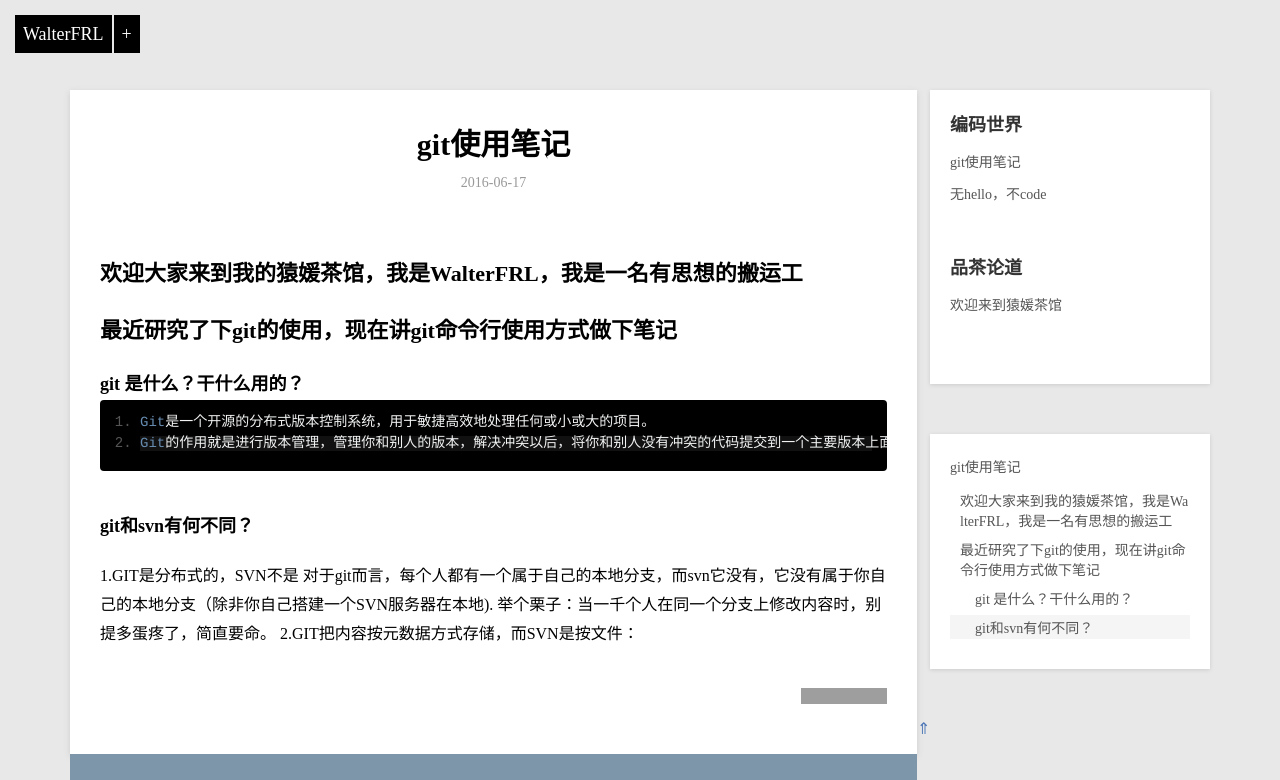
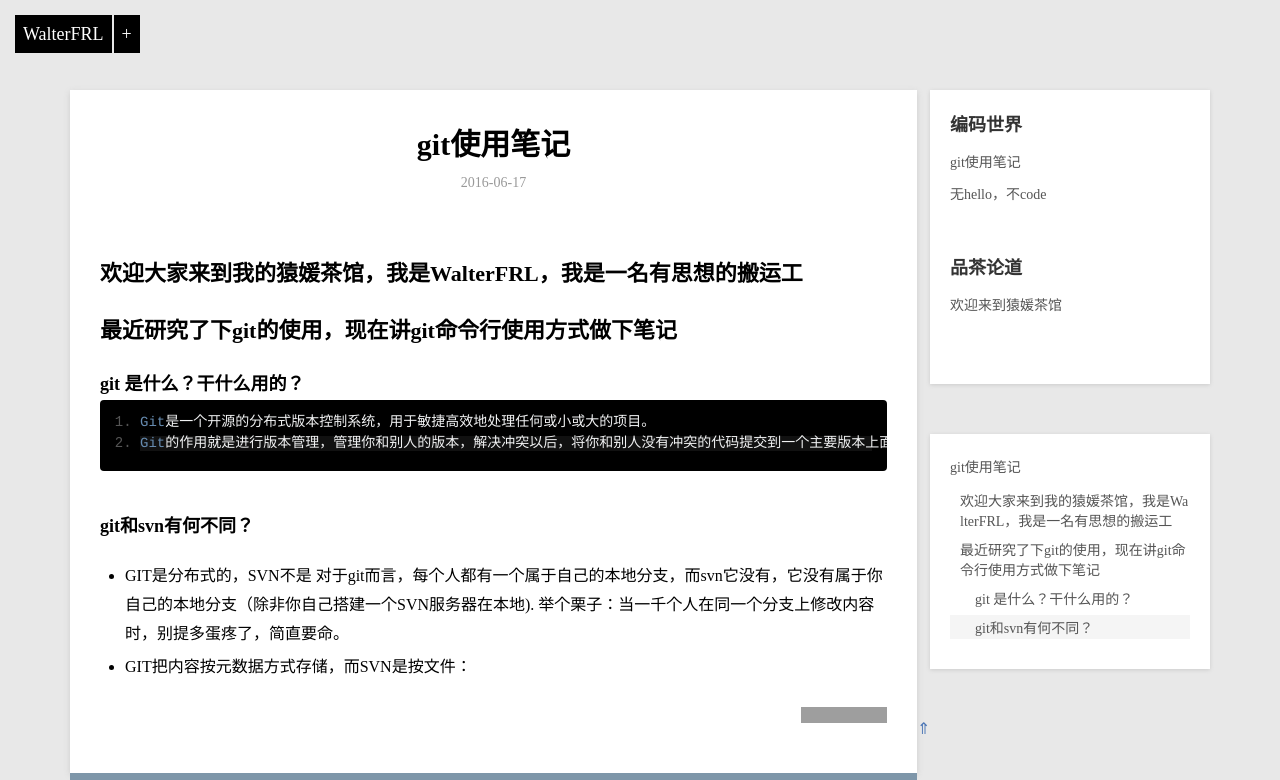
Before and after one commit to FRL1994/FRL1994.github.io, a Jekyll site: the page built from _posts/coding/2016-06-17-git_help_one.md, in a window 1280 px wide, cut to the strip 0-780 px from the top of the page. Built offline with Jekyll 4.4.1, drawn with Linux system fonts in a browser that asks for light colours; grey boxes are pictures that could not be loaded.

Commit message:
Update 2016-06-17-git_help_one.md

````diff
--- a/_posts/coding/2016-06-17-git_help_one.md
+++ b/_posts/coding/2016-06-17-git_help_one.md
@@ -16,7 +16,7 @@ Git的作用就是进行版本管理，管理你和别人的版本，解决冲
 ```
 
 ### git和svn有何不同？
-1.GIT是分布式的，SVN不是
++ GIT是分布式的，SVN不是
   对于git而言，每个人都有一个属于自己的本地分支，而svn它没有，它没有属于你自己的本地分支（除非你自己搭建一个SVN服务器在本地).
   举个栗子：当一千个人在同一个分支上修改内容时，别提多蛋疼了，简直要命。
-2.GIT把内容按元数据方式存储，而SVN是按文件：
++ GIT把内容按元数据方式存储，而SVN是按文件：
````
